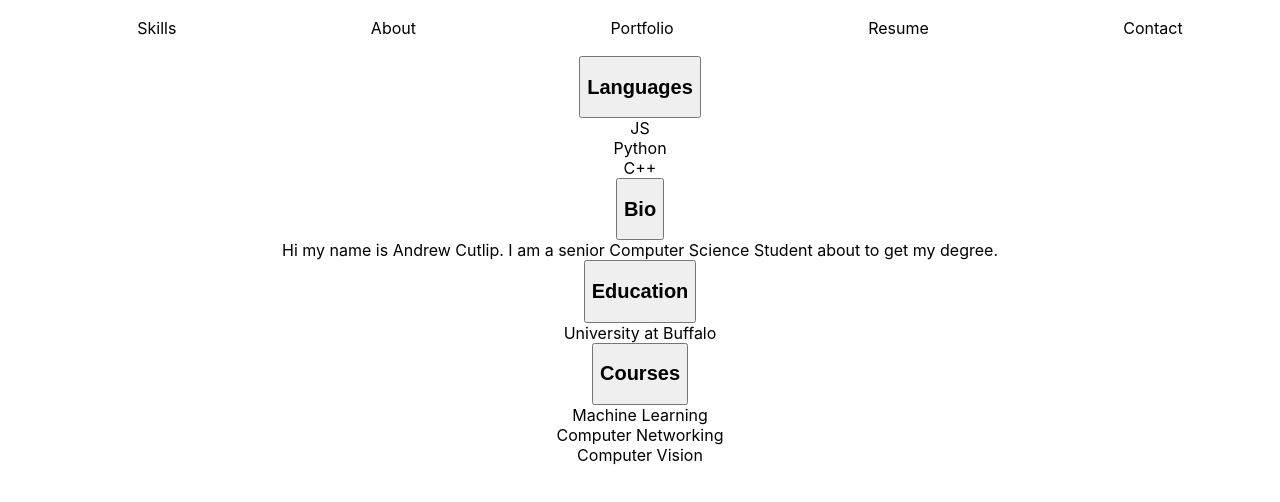
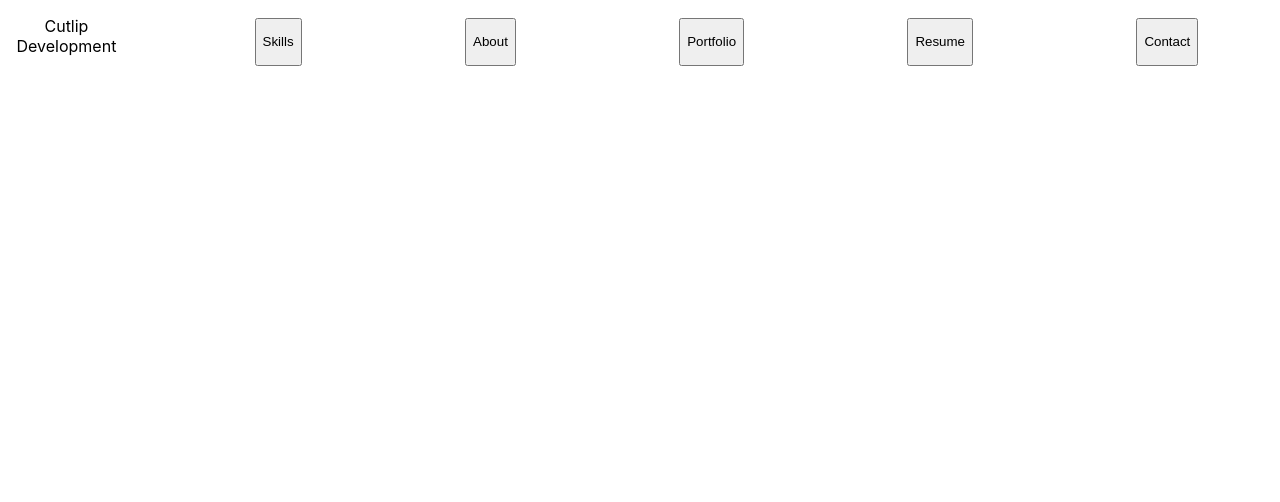
Before and after one commit to Andrew-Cutlip/Cutlip-Development, a React (Create React App) app: page / in a window 1280 px wide. Shown: the top 502 px of the page. Built offline with nearby package versions, Linux system fonts and the light colour scheme.

Commit message:
Fully Implements Page Switching

```diff
--- a/src/App.tsx
+++ b/src/App.tsx
@@ -1,7 +1,8 @@
 import React from 'react';
+import { useState } from 'react';
 import Header from './Header';
 import PageSection from './PageSection';
-import AboutPage from './pages/AboutPage';
+import PageContainer from './PageContainer';
 import './App.css';
 
 const links = [
@@ -27,19 +28,20 @@ const links = [
   }
 ];
 
-const languages = {
-  title: "Languages",
-  items: ["JS", "Python", "C++"]
-}
+
 
 function App() {
+  const [page, setPage] = useState("home");
+
+  const changePage = (page: string) => {
+    console.log(page);
+    setPage(page);
+  }
+
   return (
     <div className="App">
-      <Header links={links}></Header>
-      <PageSection title={languages.title} items={languages.items}>
-
-      </PageSection>
-      <AboutPage></AboutPage>
+      <Header links={links} onClick={ changePage }></Header>
+      <PageContainer page={page}></PageContainer>
     </div>
   );
 }
--- a/src/Header.tsx
+++ b/src/Header.tsx
@@ -1,6 +1,8 @@
 import Nav from "./Nav";
+import SiteName from "./SiteName";
 export interface Props {
     links: Array<Links>;
+    onClick: Function;
 }
 
 export interface Links {
@@ -11,7 +13,8 @@ export interface Links {
 const Header: React.FC<Props> = (props) => {
     return (
         <header>
-            <Nav links={props.links}></Nav>
+            <SiteName site={"Cutlip Development"}></SiteName>
+            <Nav links={props.links} onClick={ props.onClick}></Nav>
         </header>
     );
 }
--- a/src/Nav.tsx
+++ b/src/Nav.tsx
@@ -1,6 +1,7 @@
 import NavButton from "./NavButton";
 export interface Props {
     links: Array<Links>;
+    onClick: Function;
 }
 
 export interface Links {
@@ -12,7 +13,7 @@ const Nav: React.FC<Props> = (props) => {
 
     const links = props.links.map((link, index) => {
         return (
-            <NavButton name={link.name} path={link.name} key={index}>
+            <NavButton name={link.name} path={link.path} key={index} onClick={(val: string) => props.onClick(val)}>
             </NavButton>
     )});
     return (
--- a/src/NavButton.tsx
+++ b/src/NavButton.tsx
@@ -1,12 +1,15 @@
 export interface Props {
     name: string,
     path: string;
+    onClick: Function;
 }
 
 const NavButton: React.FC<Props> = (props) => {
     return (
-        <li  className="navButton">
-            <a href={props.path}>{props.name}</a>
+        <li className="navButton">
+            <button onClick={() => props.onClick(props.path)}>
+                <p>{props.name}</p>
+            </button>
         </li>
     );
 }
--- a/src/PageContainer.tsx
+++ b/src/PageContainer.tsx
@@ -1,13 +1,19 @@
 import AboutPage from "./pages/AboutPage";
 import ContactPage from "./pages/ContactPage";
+import SkillsPage from "./pages/SkillsPage";
+import HomePage from "./pages/HomePage";
+import PortfolioPage from "./pages/PortfolioPage";
 export interface Props {
     page: string;
 };
 
 
 let pages = new Map();
-pages.set("about", AboutPage);
-pages.set("contact", ContactPage);
+pages.set("/about", <AboutPage></AboutPage>);
+pages.set("/contact", <ContactPage></ContactPage>);
+pages.set("/skills", <SkillsPage></SkillsPage>);
+pages.set("/home", <HomePage></HomePage>);
+pages.set("/portfolio", <PortfolioPage></PortfolioPage>);
 
 const PageContainer: React.FC<Props> = (props) => {
     let page = pages.get(props.page);
--- a/src/SiteName.tsx
+++ b/src/SiteName.tsx
@@ -0,0 +1,11 @@
+export interface Props {
+    site: string;
+};
+
+const SiteName: React.FC<Props> = (props) => {
+    return (
+        <p className="siteName">{ props.site }</p>
+    );
+}
+
+export default SiteName;
--- /dev/null
+++ b/src/pages/HomePage.tsx
@@ -0,0 +1,9 @@
+
+const HomePage: React.FC = () => {
+    return (
+        <main>
+        </main>
+    );
+}
+
+export default HomePage;
--- /dev/null
+++ b/src/pages/PortfolioPage.tsx
@@ -0,0 +1,9 @@
+
+const PortfolioPage: React.FC = () => {
+    return (
+        <main>
+        </main>
+    );
+}
+
+export default PortfolioPage;
--- /dev/null
+++ b/src/pages/SkillsPage.tsx
@@ -0,0 +1,18 @@
+import PageSection from "../PageSection";
+
+const languages = {
+  title: "Languages",
+  items: ["JS", "Python", "C++"]
+}
+
+
+const SkillsPage: React.FC = () => {
+    return (
+        <main>
+            <PageSection title={languages.title} items={languages.items}>
+            </PageSection>
+        </main>
+    );
+}
+
+export default SkillsPage;
```
